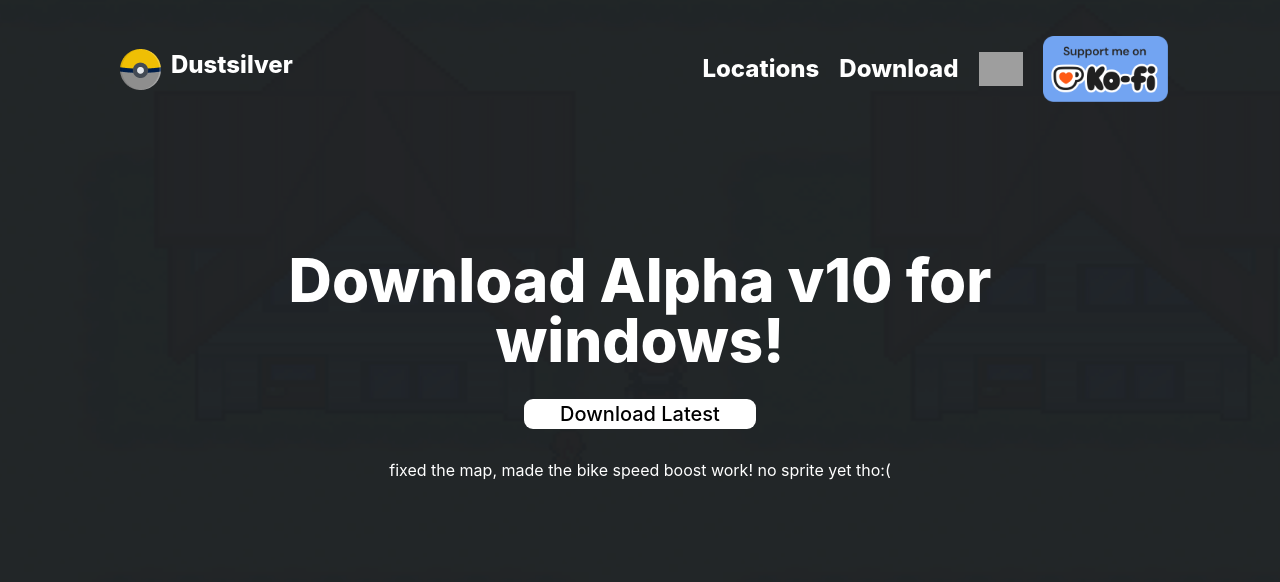
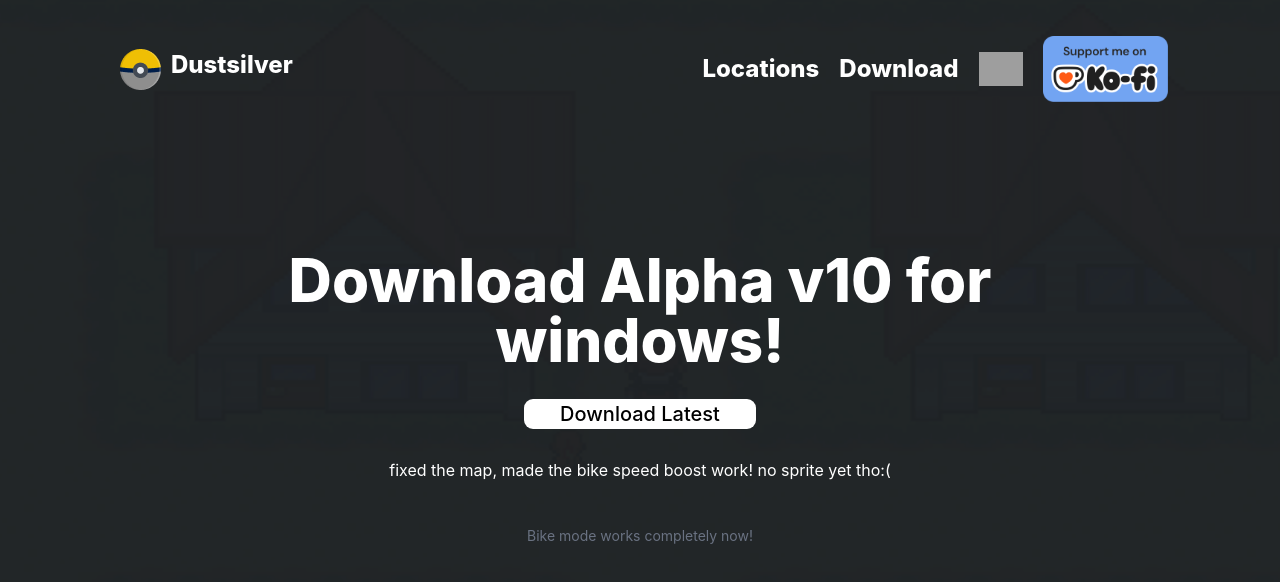
Before and after one commit to abinnovator/dustsilver-website, a React (Vite) app: page /download in a window 1280 px wide. Shown: the top 582 px of the page. Built offline with nearby package versions, Linux system fonts and the light colour scheme; grey boxes are pictures that could not be loaded.

Commit message:
updated caption

```diff
--- a/src/pages/Download.tsx
+++ b/src/pages/Download.tsx
@@ -25,6 +25,8 @@
           </h1>
           <a href="https://github.com/abinnovator/Pokemon-Dust-Silver/releases/tag/alphav10"><Button className="cursor-pointer p-0 bg-white text-black"><span className="text-[20px] py-24 px-9">Download Latest</span></Button></a>
           <p>fixed the map, made the bike speed boost work! no sprite yet tho:( </p>
+          {/* Caption element */}
+          <p className="text-center mt-4 text-sm text-gray-500">Bike mode works completely now!</p>
         </div>
       </main>
     </div>
```
